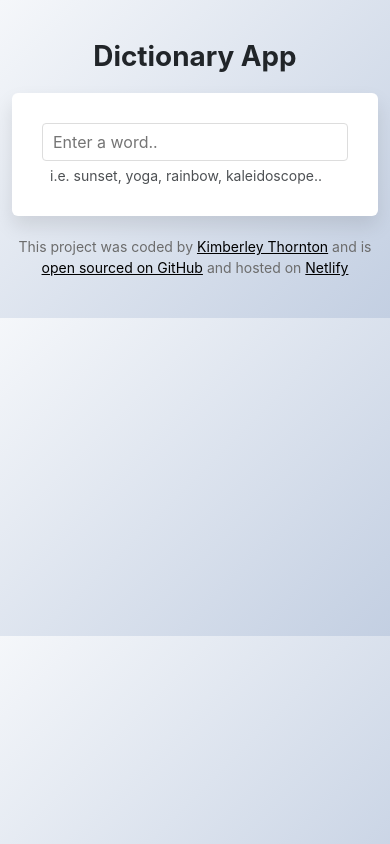
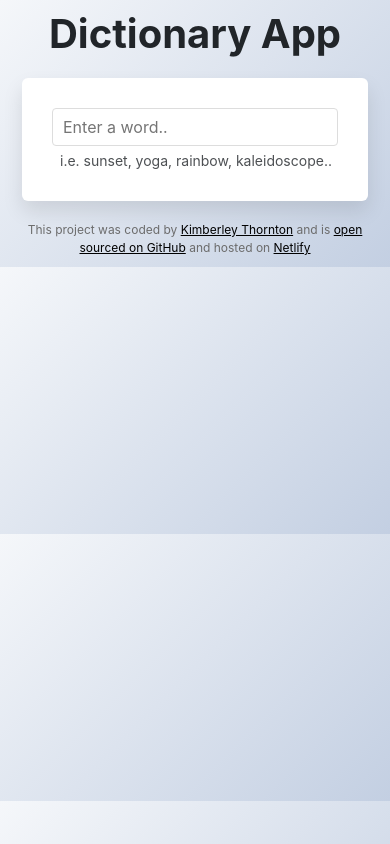
Before and after one commit to kimberleyjthornton-debug/dictionary-project-kjt, a React (Create React App) app: page / in a window 390 px wide. Built offline with nearby package versions, Linux system fonts and the light colour scheme; no server answers.

Commit message:
Amended App.css to make h1 and footer responsive.

```diff
--- a/src/App.css
+++ b/src/App.css
@@ -6,6 +6,10 @@ body {
   max-width: 800px;
   margin: 40px auto;
   border: none;
+}
+
+.App h1 {
+  font-size: 60px;
 }
 
 .App footer {
@@ -17,3 +21,15 @@ body {
 .App a {
   color: black;
 }
+
+@media (max-width: 600px) {
+  .App {
+    margin: 10px;
+  }
+  .App h1 {
+    font-size: 40px;
+  }
+  .App footer {
+    font-size: 12px;
+  }
+}
```
